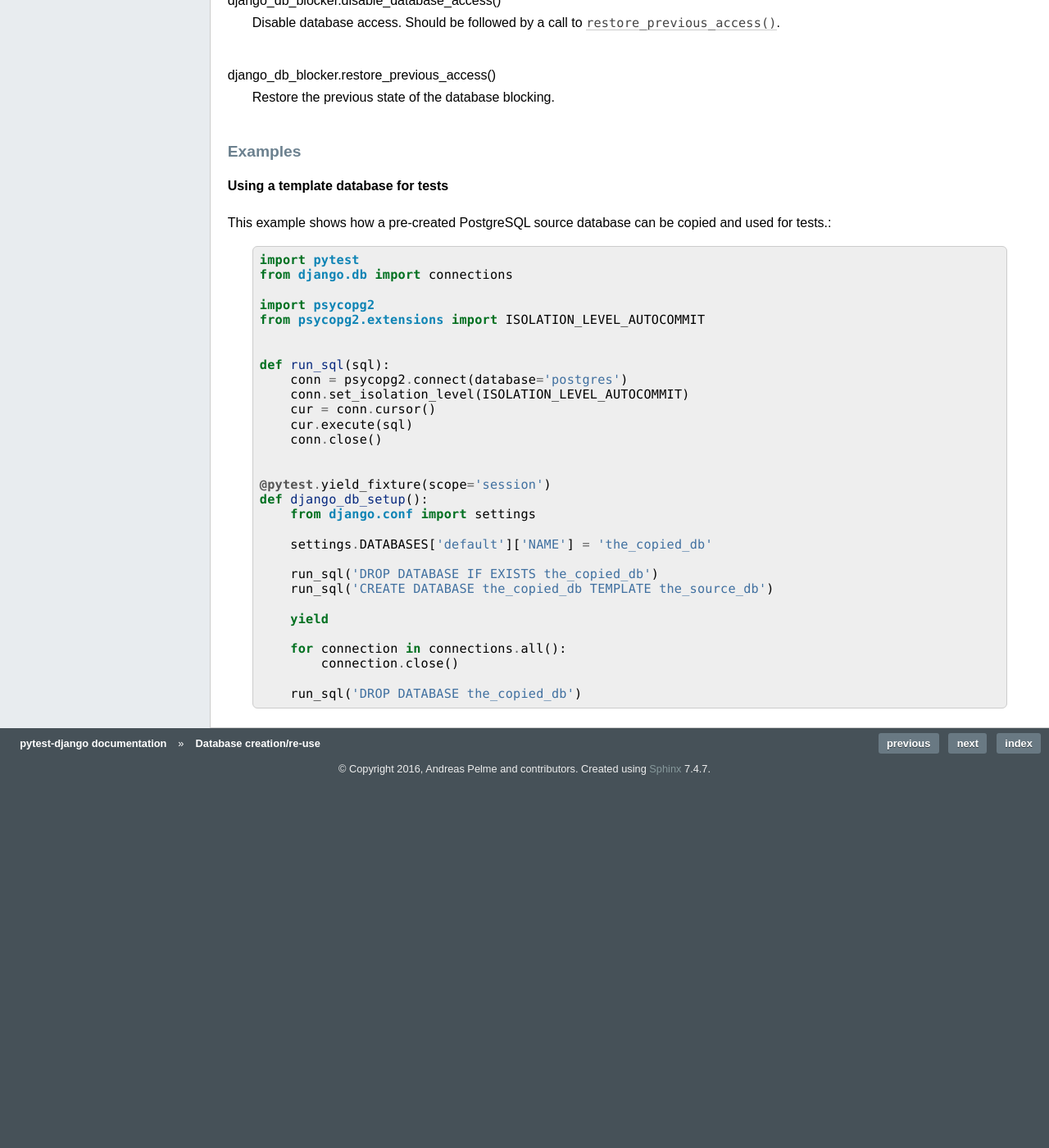
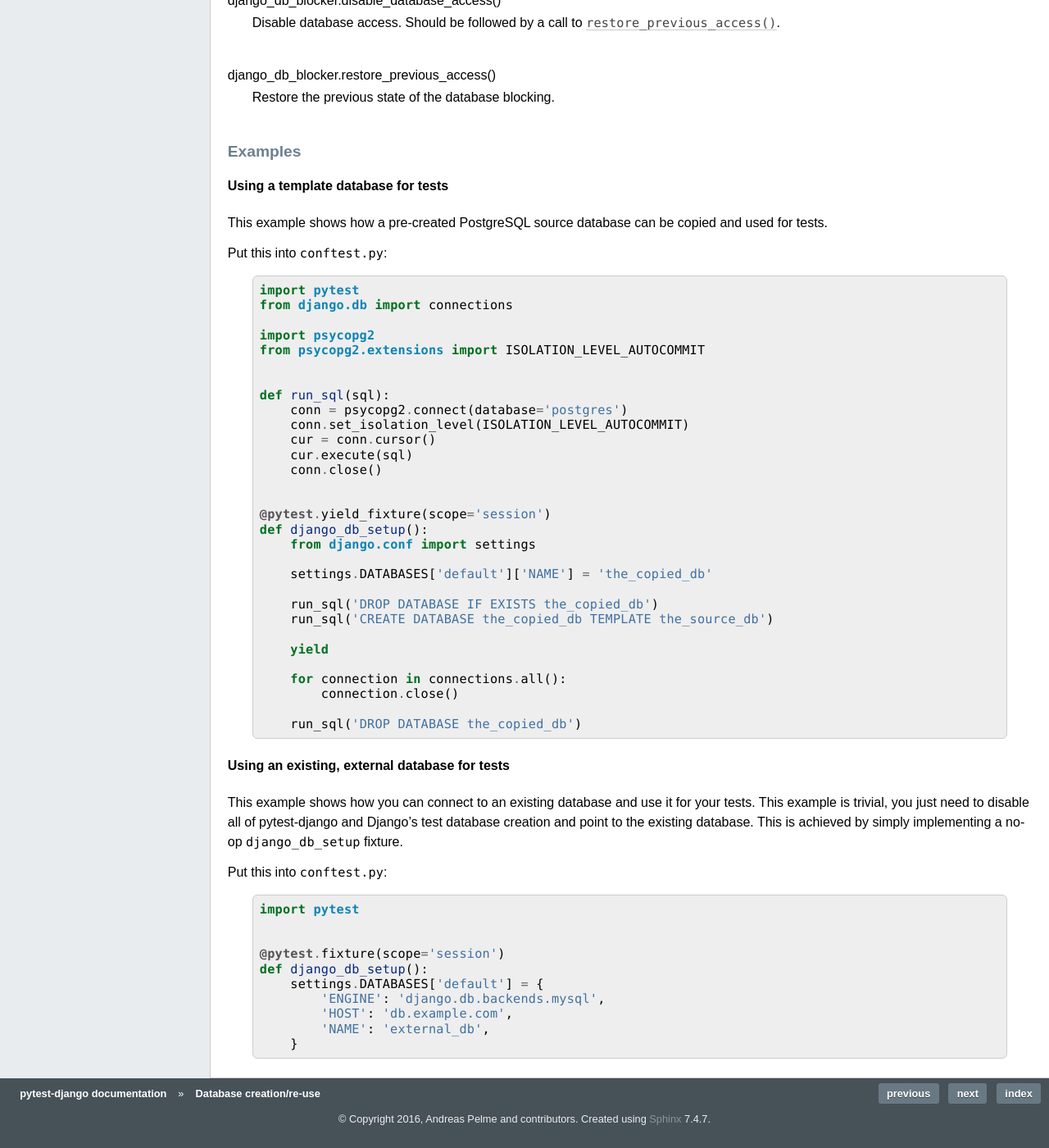
Before and after one commit to pytest-dev/pytest-django, a Sphinx documentation site: the page built from docs/database.rst, in a window 1280 px wide and 1400 px high, scrolled down 4740 px. Shown: the whole window at 82% size. Built offline with Sphinx 7.4.7, drawn with Linux system fonts in a browser that asks for light colours; cross-references to code outside the pages are shown as plain code; before the commit the page ends 5713 px from its top, so only the background shows below that; some of the changed text lies outside the part shown.

Commit message:
Docs example on how to connect to any external database.
Refs #217.

```diff
--- a/docs/database.rst
+++ b/docs/database.rst
@@ -276,7 +276,9 @@ Using a template database for tests
 """""""""""""""""""""""""""""""""""
 
 This example shows how a pre-created PostgreSQL source database can be copied
-and used for tests.::
+and used for tests.
+
+Put this into ``conftest.py``::
 
     import pytest
     from django.db import connections
@@ -308,3 +310,26 @@ and used for tests.::
             connection.close()
 
         run_sql('DROP DATABASE the_copied_db')
+
+
+Using an existing, external database for tests
+""""""""""""""""""""""""""""""""""""""""""""""
+
+This example shows how you can connect to an existing database and use it for
+your tests. This example is trivial, you just need to disable all of
+pytest-django and Django's test database creation and point to the existing
+database. This is achieved by simply implementing a no-op
+:fixture:`django_db_setup` fixture.
+
+Put this into ``conftest.py``::
+
+    import pytest
+
+
+    @pytest.fixture(scope='session')
+    def django_db_setup():
+        settings.DATABASES['default'] = {
+            'ENGINE': 'django.db.backends.mysql',
+            'HOST': 'db.example.com',
+            'NAME': 'external_db',
+        }
```
